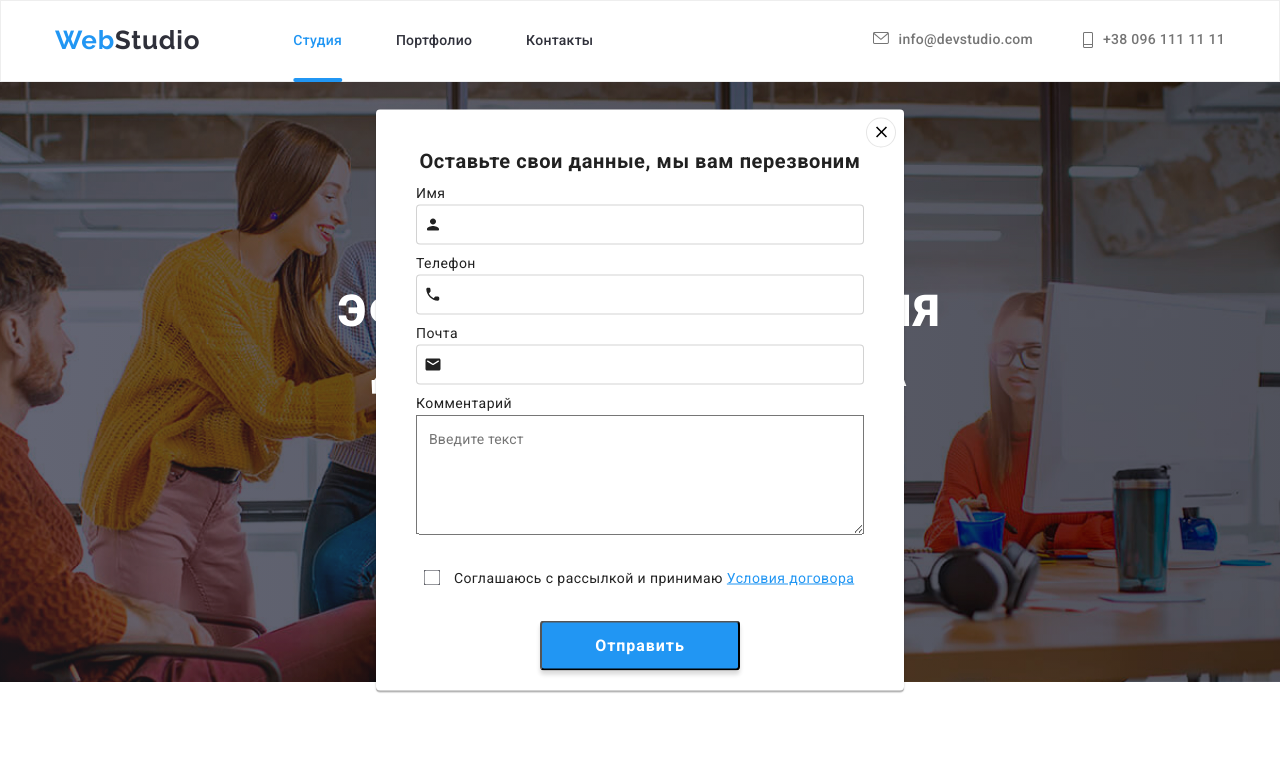
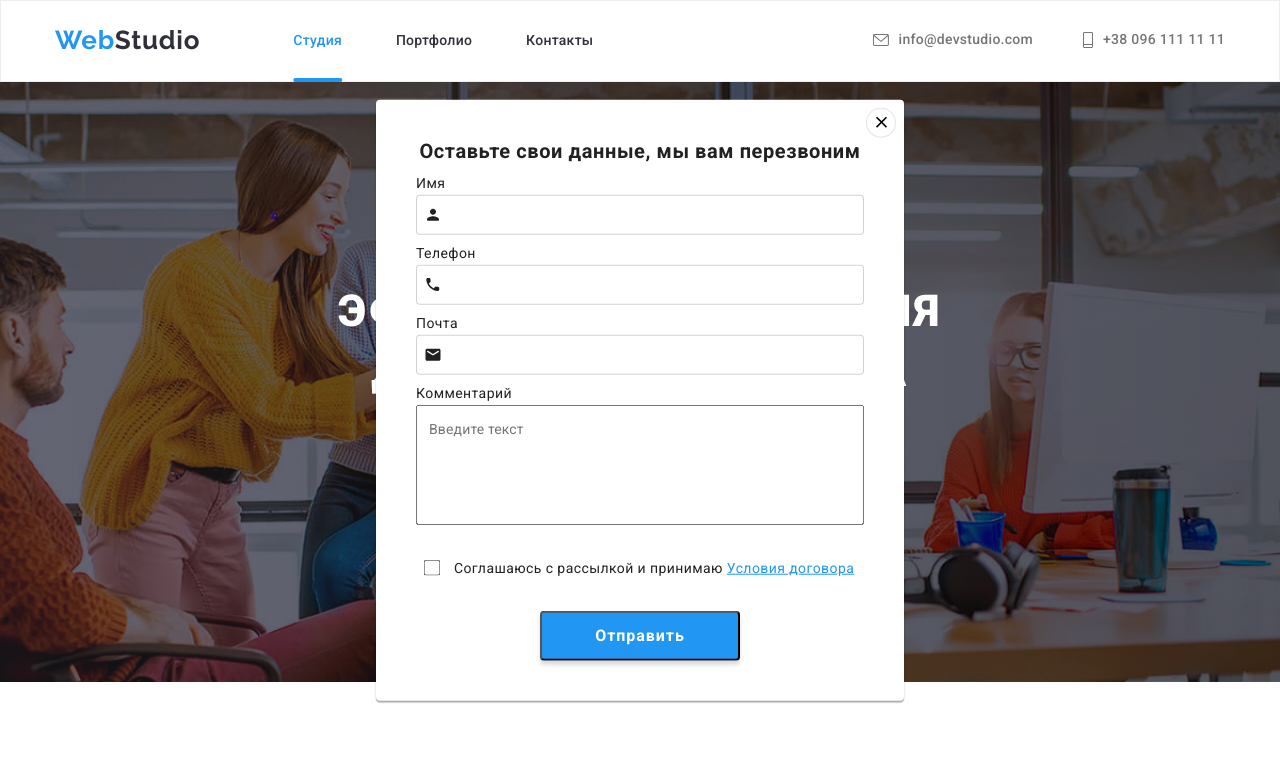
Before and after one commit to TypeAndrew/goit-markup-hw-06, a website: page index.html in a window 1280 px wide. Both pictures are taken after a click on the button "Заказать услугу". Shown: the top 773 px of the page. Drawn offline with nearby package versions, Linux system fonts and the light colour scheme.

Commit message:
Edit 2
Edit 2

```diff
--- a/css/styles.css
+++ b/css/styles.css
@@ -97,6 +97,7 @@ body {
     color: var(--color-brown);
     display: flex;
     justify-items: center;
+    align-items: center;
 }
 
 a:hover, a {
@@ -578,7 +579,7 @@ a:hover, a {
 }
 
 .footer-social {
-    margin-right: 93px;
+    margin-right: auto;
 
 }
 
@@ -769,9 +770,10 @@ a:hover, a {
 
 .modal {
 
+    padding: 40px;
     position: fixed;
     width: 528px;
-    height: 581px;
+    /*height: 581px;*/
 
 
     left: 50%;
@@ -831,6 +833,7 @@ a:hover, a {
     filter: drop-shadow(0px 4px 4px rgba(0, 0, 0, 0.15));
     border-radius: 4px;
     margin-right: 12px;
+    padding: 15px 16px;
 
     color: rgba(255, 255, 255, 0.6);
 }
@@ -845,6 +848,7 @@ a:hover, a {
     background: var(--color-blue);
     box-shadow: 0px 4px 4px rgba(0, 0, 0, 0.15);
     border-radius: 4px;
+    border: none;
 
     font-weight: 700;
     font-size: 16px;
@@ -874,10 +878,12 @@ a:hover, a {
     letter-spacing: 0.06em;
 
     color: var(--color-white);
+    display: block;
+    margin: 0 auto;
+    /*position: absolute;
 
-    position: absolute;
     left: 50%;
-    transform: translateX(-50%);
+    transform: translateX(-50%);*/
 }
 
 .button-send:focus {
@@ -911,7 +917,7 @@ a:hover, a {
 
 .modal-inner {
 
-    margin: 40px 40px;
+    /*margin: 40px 40px;*/
     position: relative;
 
 }
@@ -958,7 +964,7 @@ a:hover, a {
     border-radius: 4px;
     width: 448px;
     height: 40px;
-    padding-left: 1.75rem;
+    padding-left: 42px;
 }
 
 .feedback {
@@ -973,7 +979,7 @@ a:hover, a {
     width: 448px;
     height: 120px;
     margin-bottom: 20px;
-
+    resize: none;
 
 }
 
@@ -1033,7 +1039,10 @@ a:hover, a {
 .modal-close-button:hover .icon-close{
 
     fill: var(--color-blue);
-    transition: transform 250ms cubic-bezier(0.4, 0, 0.2, 1);
+
+    /*transition: transform 250ms cubic-bezier(0.4, 0, 0.2, 1);*/
+    transition-timing-function: cubic-bezier(0.4, 0, 0.2, 1);
+    transition-duration: 250ms;
 }
 
 .form-field-input:focus {
@@ -1052,7 +1061,7 @@ a:hover, a {
 }
 
 .form-field-checkbox{
-    position: relative;
+    /*position: relative;*/
     display: flex;
     align-items: center;
     margin-bottom: 30px;
--- a/index.html
+++ b/index.html
@@ -426,7 +426,7 @@
                         </svg>
                     </button>
                     <div class="modal-inner">
-                        <h2 class="modal-tittle">Оставьте свои данные, мы вам перезвоним</h2>
+                        <p class="modal-tittle">Оставьте свои данные, мы вам перезвоним</p>
                         <form class="form" name="main-form"  novalidate>
                             <div class="form-field">
                                 <label class="form-field-label" for="username">
```
